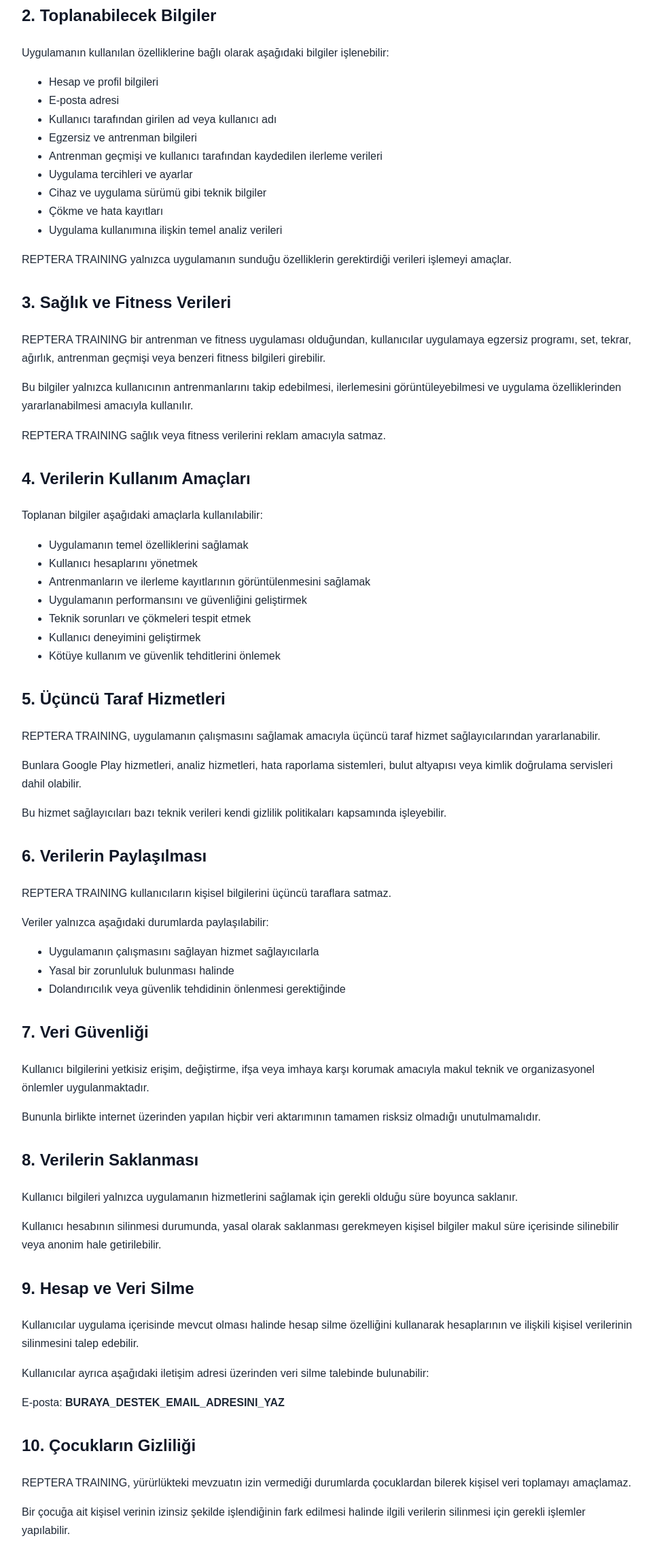
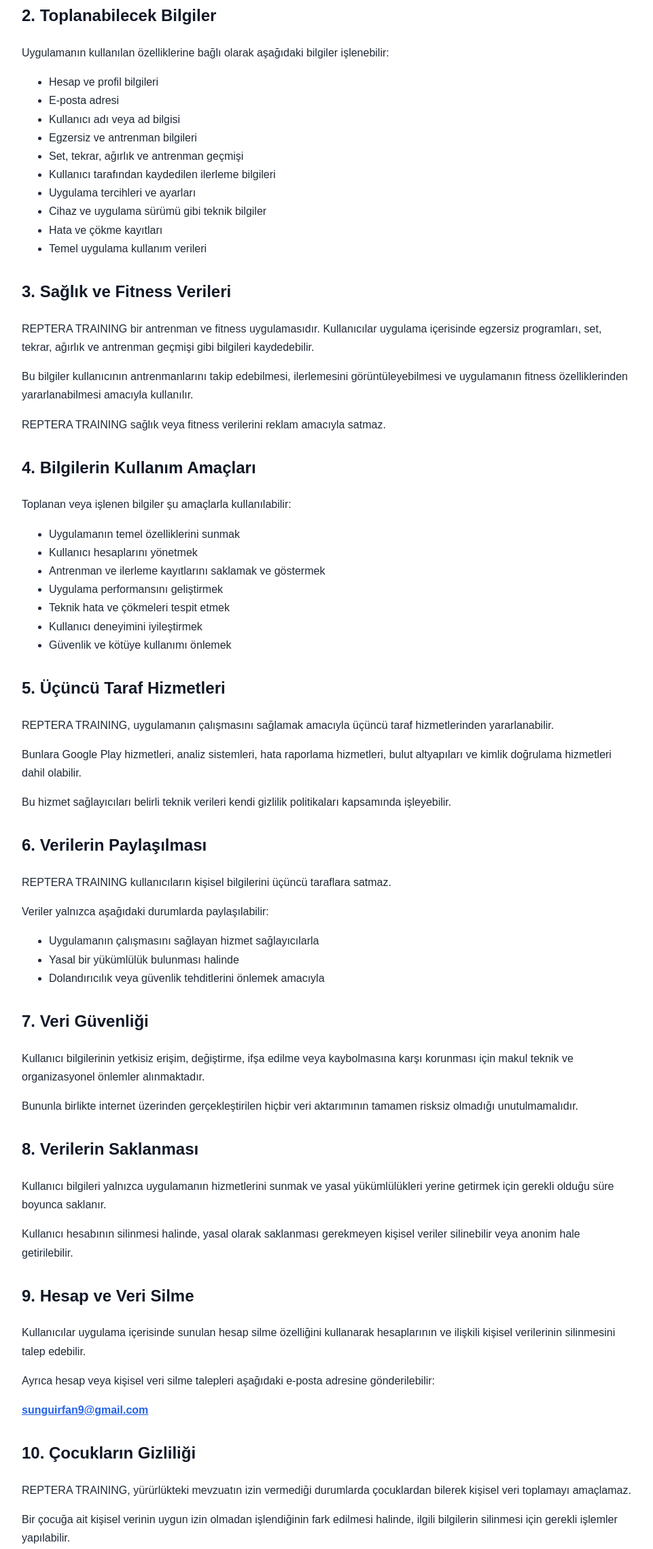
Before and after one commit to irfan4207/zoryn-match, a plain HTML site: page privacy-policy.html in a window 1280 px wide. Shown: the part 368-2646 px from the top of the page at 68% size, without its empty margins (158-1119 px from the left). Drawn offline with Linux system fonts and the light colour scheme.

Commit message:
Update privacy-policy.html

```diff
--- a/privacy-policy.html
+++ b/privacy-policy.html
@@ -59,9 +59,9 @@
     </p>
 
     <p>
-      REPTERA TRAINING kullanıcı gizliliğine önem verir ve kullanıcı verilerini
-      yalnızca uygulamanın çalışması, geliştirilmesi, güvenliğinin sağlanması
-      ve kullanıcı deneyiminin iyileştirilmesi amacıyla işler.
+      REPTERA TRAINING kullanıcı gizliliğine önem verir. Kullanıcı verileri,
+      uygulamanın çalışması, güvenliğinin sağlanması, özelliklerinin sunulması
+      ve kullanıcı deneyiminin geliştirilmesi amacıyla işlenebilir.
     </p>
   </section>
 
@@ -76,33 +76,29 @@
     <ul>
       <li>Hesap ve profil bilgileri</li>
       <li>E-posta adresi</li>
-      <li>Kullanıcı tarafından girilen ad veya kullanıcı adı</li>
+      <li>Kullanıcı adı veya ad bilgisi</li>
       <li>Egzersiz ve antrenman bilgileri</li>
-      <li>Antrenman geçmişi ve kullanıcı tarafından kaydedilen ilerleme verileri</li>
-      <li>Uygulama tercihleri ve ayarlar</li>
+      <li>Set, tekrar, ağırlık ve antrenman geçmişi</li>
+      <li>Kullanıcı tarafından kaydedilen ilerleme bilgileri</li>
+      <li>Uygulama tercihleri ve ayarları</li>
       <li>Cihaz ve uygulama sürümü gibi teknik bilgiler</li>
-      <li>Çökme ve hata kayıtları</li>
-      <li>Uygulama kullanımına ilişkin temel analiz verileri</li>
+      <li>Hata ve çökme kayıtları</li>
+      <li>Temel uygulama kullanım verileri</li>
     </ul>
-
-    <p>
-      REPTERA TRAINING yalnızca uygulamanın sunduğu özelliklerin gerektirdiği
-      verileri işlemeyi amaçlar.
-    </p>
   </section>
 
   <section>
     <h2>3. Sağlık ve Fitness Verileri</h2>
 
     <p>
-      REPTERA TRAINING bir antrenman ve fitness uygulaması olduğundan,
-      kullanıcılar uygulamaya egzersiz programı, set, tekrar, ağırlık,
-      antrenman geçmişi veya benzeri fitness bilgileri girebilir.
+      REPTERA TRAINING bir antrenman ve fitness uygulamasıdır.
+      Kullanıcılar uygulama içerisinde egzersiz programları,
+      set, tekrar, ağırlık ve antrenman geçmişi gibi bilgileri kaydedebilir.
     </p>
 
     <p>
-      Bu bilgiler yalnızca kullanıcının antrenmanlarını takip edebilmesi,
-      ilerlemesini görüntüleyebilmesi ve uygulama özelliklerinden
+      Bu bilgiler kullanıcının antrenmanlarını takip edebilmesi,
+      ilerlemesini görüntüleyebilmesi ve uygulamanın fitness özelliklerinden
       yararlanabilmesi amacıyla kullanılır.
     </p>
 
@@ -112,18 +108,18 @@
   </section>
 
   <section>
-    <h2>4. Verilerin Kullanım Amaçları</h2>
+    <h2>4. Bilgilerin Kullanım Amaçları</h2>
 
-    <p>Toplanan bilgiler aşağıdaki amaçlarla kullanılabilir:</p>
+    <p>Toplanan veya işlenen bilgiler şu amaçlarla kullanılabilir:</p>
 
     <ul>
-      <li>Uygulamanın temel özelliklerini sağlamak</li>
+      <li>Uygulamanın temel özelliklerini sunmak</li>
       <li>Kullanıcı hesaplarını yönetmek</li>
-      <li>Antrenmanların ve ilerleme kayıtlarının görüntülenmesini sağlamak</li>
-      <li>Uygulamanın performansını ve güvenliğini geliştirmek</li>
-      <li>Teknik sorunları ve çökmeleri tespit etmek</li>
-      <li>Kullanıcı deneyimini geliştirmek</li>
-      <li>Kötüye kullanım ve güvenlik tehditlerini önlemek</li>
+      <li>Antrenman ve ilerleme kayıtlarını saklamak ve göstermek</li>
+      <li>Uygulama performansını geliştirmek</li>
+      <li>Teknik hata ve çökmeleri tespit etmek</li>
+      <li>Kullanıcı deneyimini iyileştirmek</li>
+      <li>Güvenlik ve kötüye kullanımı önlemek</li>
     </ul>
   </section>
 
@@ -131,19 +127,19 @@
     <h2>5. Üçüncü Taraf Hizmetleri</h2>
 
     <p>
-      REPTERA TRAINING, uygulamanın çalışmasını sağlamak amacıyla üçüncü taraf
-      hizmet sağlayıcılarından yararlanabilir.
+      REPTERA TRAINING, uygulamanın çalışmasını sağlamak amacıyla
+      üçüncü taraf hizmetlerinden yararlanabilir.
     </p>
 
     <p>
-      Bunlara Google Play hizmetleri, analiz hizmetleri, hata raporlama
-      sistemleri, bulut altyapısı veya kimlik doğrulama servisleri dahil
-      olabilir.
+      Bunlara Google Play hizmetleri, analiz sistemleri,
+      hata raporlama hizmetleri, bulut altyapıları ve
+      kimlik doğrulama hizmetleri dahil olabilir.
     </p>
 
     <p>
-      Bu hizmet sağlayıcıları bazı teknik verileri kendi gizlilik politikaları
-      kapsamında işleyebilir.
+      Bu hizmet sağlayıcıları belirli teknik verileri kendi
+      gizlilik politikaları kapsamında işleyebilir.
     </p>
   </section>
 
@@ -151,8 +147,7 @@
     <h2>6. Verilerin Paylaşılması</h2>
 
     <p>
-      REPTERA TRAINING kullanıcıların kişisel bilgilerini üçüncü taraflara
-      satmaz.
+      REPTERA TRAINING kullanıcıların kişisel bilgilerini üçüncü taraflara satmaz.
     </p>
 
     <p>
@@ -161,8 +156,8 @@
 
     <ul>
       <li>Uygulamanın çalışmasını sağlayan hizmet sağlayıcılarla</li>
-      <li>Yasal bir zorunluluk bulunması halinde</li>
-      <li>Dolandırıcılık veya güvenlik tehdidinin önlenmesi gerektiğinde</li>
+      <li>Yasal bir yükümlülük bulunması halinde</li>
+      <li>Dolandırıcılık veya güvenlik tehditlerini önlemek amacıyla</li>
     </ul>
   </section>
 
@@ -170,14 +165,14 @@
     <h2>7. Veri Güvenliği</h2>
 
     <p>
-      Kullanıcı bilgilerini yetkisiz erişim, değiştirme, ifşa veya imhaya
-      karşı korumak amacıyla makul teknik ve organizasyonel önlemler
-      uygulanmaktadır.
+      Kullanıcı bilgilerinin yetkisiz erişim, değiştirme,
+      ifşa edilme veya kaybolmasına karşı korunması için
+      makul teknik ve organizasyonel önlemler alınmaktadır.
     </p>
 
     <p>
-      Bununla birlikte internet üzerinden yapılan hiçbir veri aktarımının
-      tamamen risksiz olmadığı unutulmamalıdır.
+      Bununla birlikte internet üzerinden gerçekleştirilen hiçbir
+      veri aktarımının tamamen risksiz olmadığı unutulmamalıdır.
     </p>
   </section>
 
@@ -185,14 +180,14 @@
     <h2>8. Verilerin Saklanması</h2>
 
     <p>
-      Kullanıcı bilgileri yalnızca uygulamanın hizmetlerini sağlamak için
-      gerekli olduğu süre boyunca saklanır.
+      Kullanıcı bilgileri yalnızca uygulamanın hizmetlerini sunmak
+      ve yasal yükümlülükleri yerine getirmek için gerekli olduğu
+      süre boyunca saklanır.
     </p>
 
     <p>
-      Kullanıcı hesabının silinmesi durumunda, yasal olarak saklanması
-      gerekmeyen kişisel bilgiler makul süre içerisinde silinebilir veya
-      anonim hale getirilebilir.
+      Kullanıcı hesabının silinmesi halinde, yasal olarak saklanması
+      gerekmeyen kişisel veriler silinebilir veya anonim hale getirilebilir.
     </p>
   </section>
 
@@ -200,19 +195,22 @@
     <h2>9. Hesap ve Veri Silme</h2>
 
     <p>
-      Kullanıcılar uygulama içerisinde mevcut olması halinde hesap silme
-      özelliğini kullanarak hesaplarının ve ilişkili kişisel verilerinin
+      Kullanıcılar uygulama içerisinde sunulan hesap silme özelliğini
+      kullanarak hesaplarının ve ilişkili kişisel verilerinin
       silinmesini talep edebilir.
     </p>
 
     <p>
-      Kullanıcılar ayrıca aşağıdaki iletişim adresi üzerinden veri silme
-      talebinde bulunabilir:
+      Ayrıca hesap veya kişisel veri silme talepleri aşağıdaki
+      e-posta adresine gönderilebilir:
     </p>
 
     <p>
-      E-posta:
-      <strong>BURAYA_DESTEK_EMAIL_ADRESINI_YAZ</strong>
+      <strong>
+        <a href="mailto:sunguirfan9@gmail.com">
+          sunguirfan9@gmail.com
+        </a>
+      </strong>
     </p>
   </section>
 
@@ -225,8 +223,9 @@
     </p>
 
     <p>
-      Bir çocuğa ait kişisel verinin izinsiz şekilde işlendiğinin fark edilmesi
-      halinde ilgili verilerin silinmesi için gerekli işlemler yapılabilir.
+      Bir çocuğa ait kişisel verinin uygun izin olmadan işlendiğinin
+      fark edilmesi halinde, ilgili bilgilerin silinmesi için gerekli
+      işlemler yapılabilir.
     </p>
   </section>
 
@@ -234,15 +233,15 @@
     <h2>11. Kullanıcı Hakları</h2>
 
     <p>
-      Geçerli yasalara bağlı olarak kullanıcılar kişisel verileriyle ilgili
-      aşağıdaki haklara sahip olabilir:
+      Geçerli mevzuata bağlı olarak kullanıcılar kişisel verileriyle
+      ilgili aşağıdaki haklara sahip olabilir:
     </p>
 
     <ul>
       <li>Kişisel verilerine erişme</li>
       <li>Yanlış bilgilerin düzeltilmesini talep etme</li>
-      <li>Verilerin silinmesini talep etme</li>
-      <li>Verilerin işlenmesine ilişkin bilgi talep etme</li>
+      <li>Kişisel verilerin silinmesini talep etme</li>
+      <li>Verilerin nasıl işlendiği hakkında bilgi talep etme</li>
     </ul>
   </section>
 
@@ -254,8 +253,8 @@
     </p>
 
     <p>
-      Önemli değişiklikler yapılması halinde bu sayfadaki son güncelleme
-      tarihi değiştirilir.
+      Önemli değişiklikler yapılması halinde bu sayfadaki
+      son güncelleme tarihi değiştirilecektir.
     </p>
   </section>
 
@@ -263,15 +262,17 @@
     <h2>13. İletişim</h2>
 
     <p>
-      Bu Gizlilik Politikası veya kişisel verileriniz hakkında sorularınız
-      için bizimle iletişime geçebilirsiniz.
+      Gizlilik Politikası, kullanıcı verileri veya veri silme talepleri
+      hakkında bizimle iletişime geçebilirsiniz.
     </p>
 
     <p>
       <strong>REPTERA TRAINING</strong><br>
       Geliştirici: ZORYN Labs<br>
       E-posta:
-      <strong>BURAYA_DESTEK_EMAIL_ADRESINI_YAZ</strong>
+      <a href="mailto:sunguirfan9@gmail.com">
+        sunguirfan9@gmail.com
+      </a>
     </p>
   </section>
 
```
